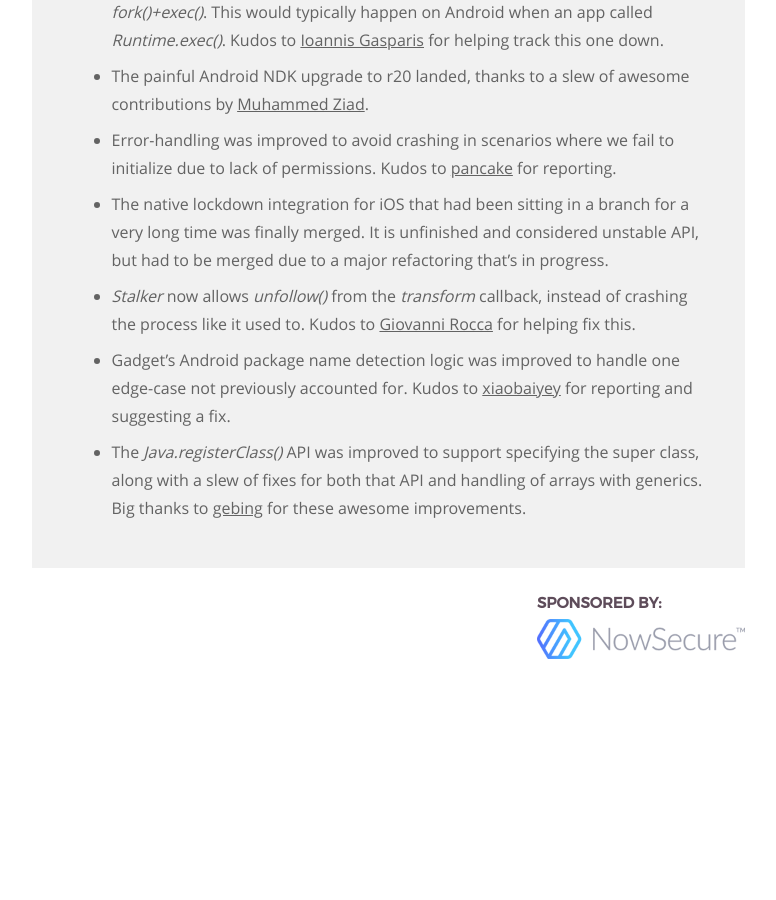
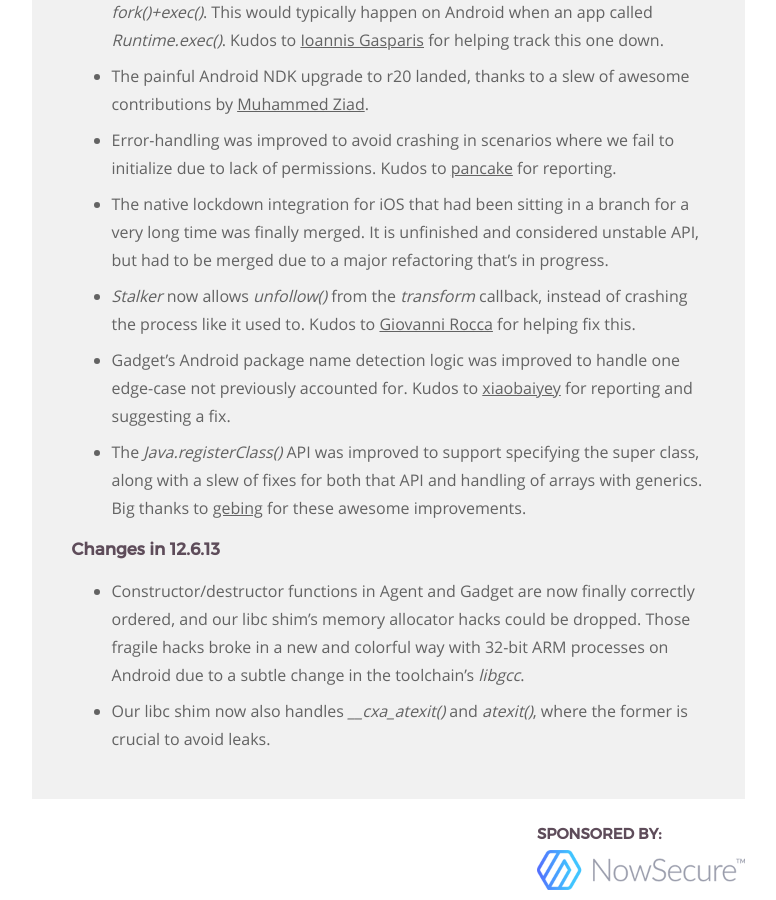
Before and after one commit to frida/frida-website, a Jekyll site: the page built from _posts/2019-05-28-frida-12-6-released.markdown, in a window 1280 px wide and 900 px high, scrolled down 2845 px. Shown: the whole window, without its empty margins (364-1140 px from the left). Built offline with Jekyll 4.4.1, drawn with Linux system fonts in a browser that asks for light colours; before the commit the page ends 3514 px from its top, so only the background shows below that.

Commit message:
Summarize changes in 12.6.13

```diff
--- a/_posts/2019-05-28-frida-12-6-released.markdown
+++ b/_posts/2019-05-28-frida-12-6-released.markdown
@@ -134,6 +134,15 @@ Enjoy!
   class, along with a slew of fixes for both that API and handling of arrays
   with generics. Big thanks to [gebing][] for these awesome improvements.
 
+### Changes in 12.6.13
+
+- Constructor/destructor functions in Agent and Gadget are now finally correctly
+  ordered, and our libc shim's memory allocator hacks could be dropped. Those
+  fragile hacks broke in a new and colorful way with 32-bit ARM processes on
+  Android due to a subtle change in the toolchain's *libgcc*.
+- Our libc shim now also handles *__cxa_atexit()* and *atexit()*, where the
+  former is crucial to avoid leaks.
+
 
 [Jake Van Dyke]: https://twitter.com/giantpune
 [Giovanni Rocca]: https://twitter.com/iGio90
```
